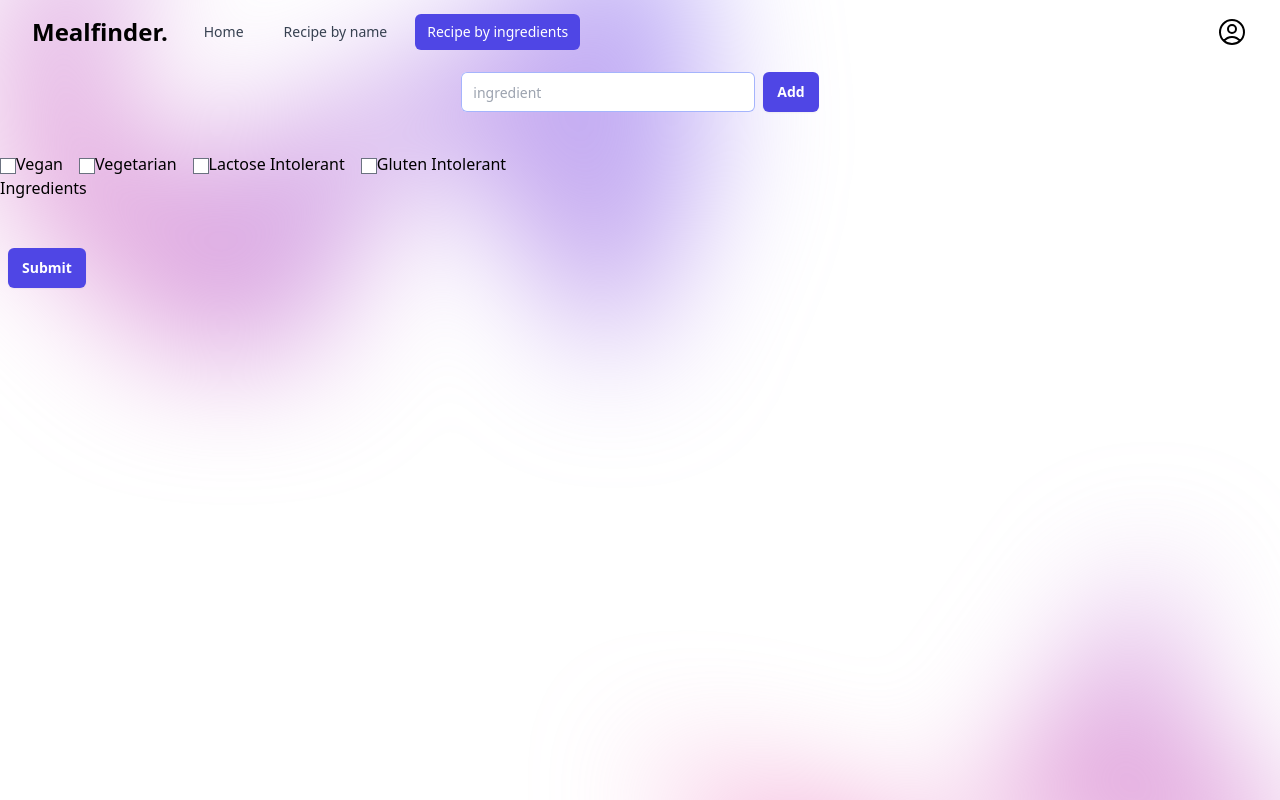
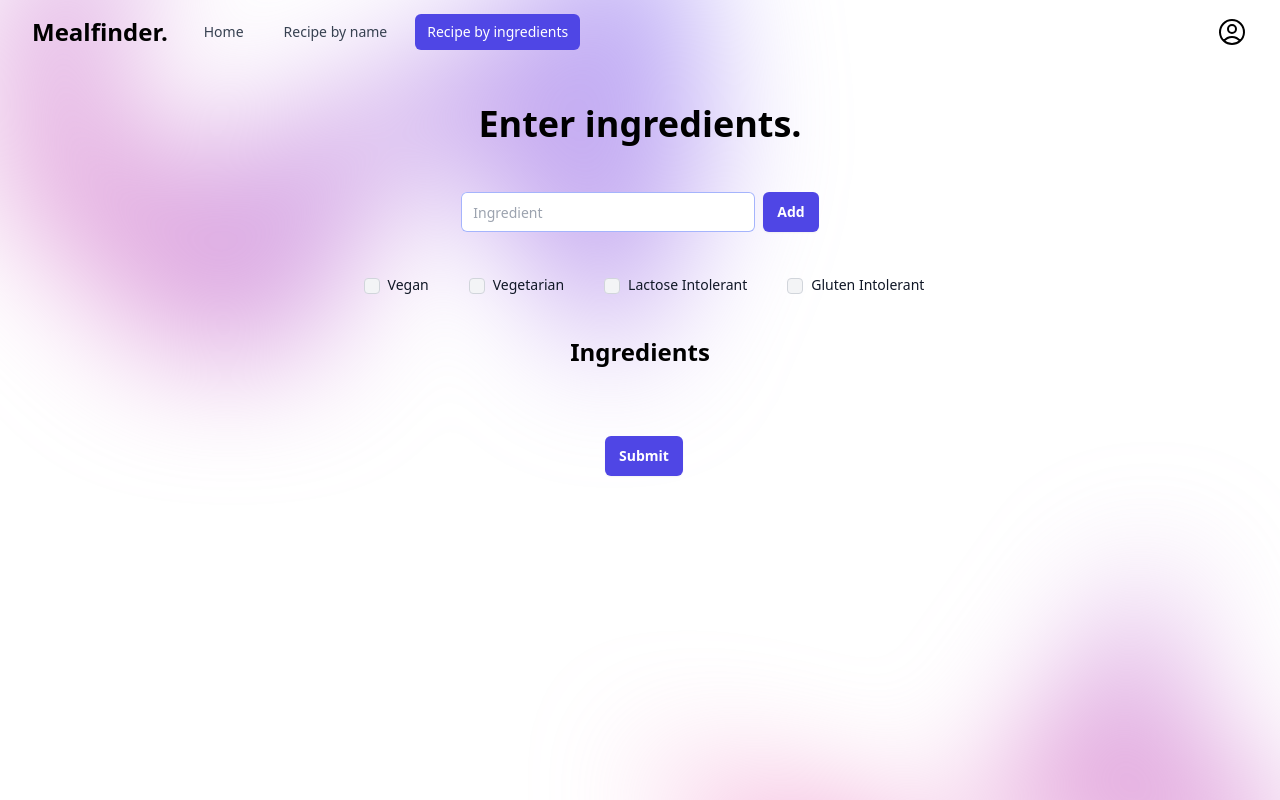
Before and after one commit to 3-Semester-Organisation/ChristoffersIde-Frontend, a React (Vite) app: page /recipe-by-ingredients in a window 1280 px wide. Shown: the top 800 px of the page. Built offline with nearby package versions, Linux system fonts and the light colour scheme.

Commit message:
updated ui

```diff
--- a/src/App.jsx
+++ b/src/App.jsx
@@ -1,7 +1,7 @@
 import { BrowserRouter as Router, Route, Routes } from "react-router-dom";
 import HomePage from "./components/HomePage";
 import Navbar from "./components/Navbar";
-import RecipeByIngredientAndDietaryLimitations from "./components/RecipeByIngredientAndDietaryLimitations";
+import RecipeByIngredientAndDietaryLimitations from "./components/recipebyingredients/RecipeByIngredientAndDietaryLimitations";
 import Dialog from "./components/recipebyname/Dialog";
 import NotFoundPage from "./components/NotFoundPage";
 
--- a/src/components/IngredientList.jsx
+++ /dev/null
@@ -1,12 +0,0 @@
-export default function IngredientList({ ingredients }) {
-    return (
-        <>
-            <h2>Ingredients</h2>
-            <ul>
-                {ingredients.map((ingredient, index) => (
-                    <li key={index}>{"- " + ingredient}</li>
-                ))}
-            </ul>
-        </>
-    );
-}
--- a/src/components/RecipeByIngredientAndDietaryLimitations.jsx
+++ /dev/null
@@ -1,110 +0,0 @@
-import React, { useState } from "react";
-import { Bars } from "react-loading-icons";
-import { fetchRecipeByUserRequest } from "../js/api/recipeapi.js";
-import Response from "./recipebyname/Response.jsx";
-import Backdrop from "./backdrop/Backdrop.jsx";
-import IngredientList from "./IngredientList.jsx";
-
-export default function RecipeByIngredientAndDietaryLimitations() {
-    const [loading, setLoading] = useState(false);
-    const [visible, setVisible] = useState(false);
-    const [recipe, setRecipe] = useState(null);
-    const [ingredients, setIngredients] = useState([]);
-    const [newIngredient, setNewIngredient] = useState("");
-
-    const [dietaryLimitations, setDietaryLimitations] = useState({
-        "Vegan": false,
-        "Vegetarian": false,
-        "Lactose Intolerant": false,
-        "Gluten Intolerant": false,
-    });
-
-    function handleInputChange(event) {
-        setNewIngredient(event.target.value);
-    }
-
-    function addIngredient(event) {
-        event.preventDefault();
-        setIngredients([...ingredients, newIngredient]);
-        setNewIngredient("");
-    }
-
-    const handleCheckboxChange = (event) => {
-        const { name, checked } = event.target;
-        setDietaryLimitations((prevLimitations) => ({
-            ...prevLimitations,
-            [name]: checked,
-        }));
-    };
-
-    async function handleSubmit() {
-        try {
-            setLoading(true);
-            setRecipe(await fetchRecipeByUserRequest(ingredients, dietaryLimitations));
-        } catch (error) {
-            console.error(error);
-        } finally {
-            setLoading(false);
-            setVisible(true);
-        }
-    }
-
-    return (
-        <>
-
-            <Backdrop />
-            <div className="relative mt-2 mb-10 rounded-md flex justify-center">
-                <form onSubmit={addIngredient} className="flex items-center">
-                    <input
-                        id="ingredient"
-                        name="ingredient"
-                        type="text"
-                        placeholder="ingredient"
-                        value={newIngredient}
-                        onChange={handleInputChange}
-                        className="w-full rounded-md border-0 pr-20 text-gray-900 ring-1 ring-inset ring-indigo-300 placeholder:text-gray-400 focus:ring-2 focus:ring-inset focus:ring-indigo-600 sm:text-sm/6"
-                        style={{ height: "40px" }}
-                        required
-                    />
-                    <button
-                        type="submit"
-                        className="ml-2 cursor-pointer rounded-md bg-indigo-600 px-3.5 py-2.5 text-sm font-semibold text-white shadow-sm hover:bg-indigo-500"
-                    >
-                        Add
-                    </button>
-                </form>
-            </div>
-
-            <div className="dietary-limitations">
-                {Object.keys(dietaryLimitations).map((key) => (
-                    <label key={key} className="mr-4">
-                        <input
-                            type="checkbox"
-                            name={key}
-                            checked={dietaryLimitations[key]}
-                            onChange={handleCheckboxChange}
-                        />
-                        {key}
-                    </label>
-                ))}
-            </div>
-
-            <IngredientList ingredients={ingredients} />
-
-            <div className="container mx-auto p-4">
-                <div className={`fade-in ${visible ? "visible" : ""}`}>
-                    <Response data={recipe} />
-                </div>
-            </div>
-
-
-            <button
-                onClick={handleSubmit}
-                className="ml-2 mt-4 cursor-pointer rounded-md bg-indigo-600 px-3.5 py-2.5 text-sm font-semibold text-white shadow-sm hover:bg-indigo-500"
-                disabled={loading}
-            >
-                {loading ? <Bars height="20px" width="46px" /> : "Submit"}
-            </button>
-        </>
-    );
-}
--- /dev/null
+++ b/src/components/recipebyingredients/Checkbox.jsx
@@ -0,0 +1,21 @@
+import React, {useState} from "react";
+
+export default function Checkbox({ handleCheckbox, dietaryLimitations }) {
+
+  return (
+    <>
+        {Object.keys(dietaryLimitations).map((key) => (
+          <label key={key} className="ms-2 text-sm font-medium text-gray-900 p-4">
+            <input
+              className="w-4 h-4 mr-2 text-blue-600 bg-gray-100 border-gray-300 rounded focus:ring-blue-500"
+              type="checkbox"
+              name={key}
+              checked={dietaryLimitations[key]}
+              onChange={handleCheckbox}
+            />
+            {key}
+          </label>
+        ))}
+    </>
+  );
+}
--- /dev/null
+++ b/src/components/recipebyingredients/IngredientInput.jsx
@@ -0,0 +1,43 @@
+import React, { useState } from "react";
+
+export default function IngredientInput( {addIngredient} ) {
+  const [newIngredient, setNewIngredient] = useState("");
+
+
+  const handleInputChange = (event) => {
+    setNewIngredient(event.target.value);
+  }
+
+  const handleSubmit = (event) => {
+    event.preventDefault();
+    addIngredient(newIngredient);
+    setNewIngredient("");
+
+  }
+
+  return (
+    <>
+      <div className="relative mt-2 mb-10 rounded-md flex justify-center">
+        <form onSubmit={handleSubmit} className="flex items-center">
+          <input
+            id="ingredient"
+            name="ingredient"
+            type="text"
+            placeholder="Ingredient"
+            value={newIngredient}
+            onChange={handleInputChange}
+            className="w-full rounded-md border-0 pr-20 text-gray-900 ring-1 ring-inset ring-indigo-300 placeholder:text-gray-400 focus:ring-2 focus:ring-inset focus:ring-indigo-600 sm:text-sm/6"
+            style={{ height: "40px" }}
+            required
+          />
+          <button
+            type="submit"
+            className="ml-2 cursor-pointer rounded-md bg-indigo-600 px-3.5 py-2.5 text-sm font-semibold text-white shadow-sm hover:bg-indigo-500"
+          >
+            Add
+          </button>
+        </form>
+      </div>
+    </>
+  );
+}
--- /dev/null
+++ b/src/components/recipebyingredients/IngredientList.jsx
@@ -0,0 +1,13 @@
+export default function IngredientList({ ingredients }) {
+    return (
+        <>
+            <h1 className="text-2xl font-semibold mb-5" >Ingredients</h1>
+            <ul className="list-disc list-inside" >
+                {ingredients.map((ingredient, index) => (
+                    <li className="p-2 flex flex-col" key={index}>
+                        <strong></strong>{"" + ingredient}</li>
+                ))}
+            </ul>
+        </>
+    );
+}
--- /dev/null
+++ b/src/components/recipebyingredients/RecipeByIngredientAndDietaryLimitations.jsx
@@ -0,0 +1,89 @@
+import React, { useState } from "react";
+import { Bars } from "react-loading-icons";
+import { fetchRecipeByUserRequest } from "../../js/api/recipeapi.js";
+import Response from "../recipebyname/Response.jsx";
+import Backdrop from "../backdrop/Backdrop.jsx";
+import IngredientList from "./IngredientList.jsx";
+import IngredientInput from "./IngredientInput.jsx";
+import Checkbox from "./Checkbox.jsx";
+
+export default function RecipeByIngredientAndDietaryLimitations() {
+  const [loading, setLoading] = useState(false);
+  const [visible, setVisible] = useState(false);
+  const [recipe, setRecipe] = useState(null);
+  const [ingredients, setIngredients] = useState([]);
+
+  const [dietaryLimitations, setDietaryLimitations] = useState({
+    Vegan: false,
+    Vegetarian: false,
+    "Lactose Intolerant": false,
+    "Gluten Intolerant": false,
+  });
+
+  function addIngredient(ingredient) {
+    if (ingredient.trim() !== "") {
+      setIngredients([...ingredients, ingredient.trim()]);
+    }
+  }
+
+  const handleCheckbox = (event) => {
+    const { name, checked } = event.target;
+    setDietaryLimitations((prevLimitations) => ({
+      ...prevLimitations,
+      [name]: checked,
+    }));
+  };
+
+  async function handleSubmit() {
+    try {
+      setLoading(true);
+      setRecipe(
+        await fetchRecipeByUserRequest(ingredients, dietaryLimitations)
+      );
+    } catch (error) {
+      console.error(error);
+    } finally {
+      setLoading(false);
+      setVisible(true);
+    }
+  }
+
+  return (
+    <>
+      <Backdrop />
+      <div className="container mx-auto flex flex-col items-center justify-center">
+        <h1 className=" mt-10 font-semibold text-4xl">Enter ingredients.</h1>
+        <div className="mt-10">
+          <IngredientInput addIngredient={addIngredient} />
+        </div>
+
+        <div className="">
+          <Checkbox
+            handleCheckbox={handleCheckbox}
+            dietaryLimitations={dietaryLimitations}
+          />
+        </div>
+
+        <div className="mt-10">
+          <IngredientList className="" ingredients={ingredients} />
+        </div>
+
+        <div className="container mx-auto p-4">
+          <div className={`fade-in ${visible ? "visible" : ""}`}>
+            <Response data={recipe} />
+          </div>
+        </div>
+
+        <div>
+          <button
+            onClick={handleSubmit}
+            className=" ml-2 mt-4 cursor-pointer rounded-md bg-indigo-600 px-3.5 py-2.5 text-sm font-semibold text-white shadow-sm hover:bg-indigo-500"
+            disabled={loading}
+          >
+            {loading ? <Bars height="20px" width="46px" /> : "Submit"}
+          </button>
+        </div>
+      </div>
+    </>
+  );
+}
```
